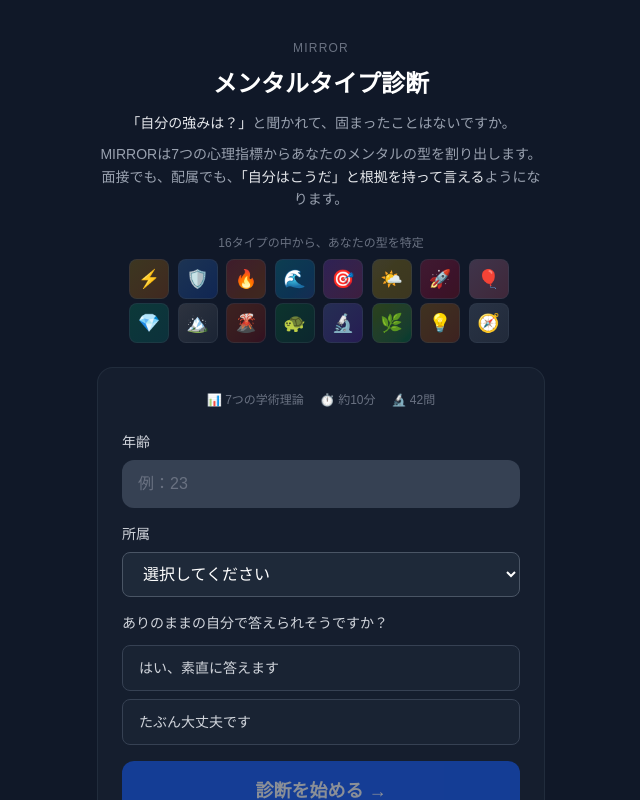
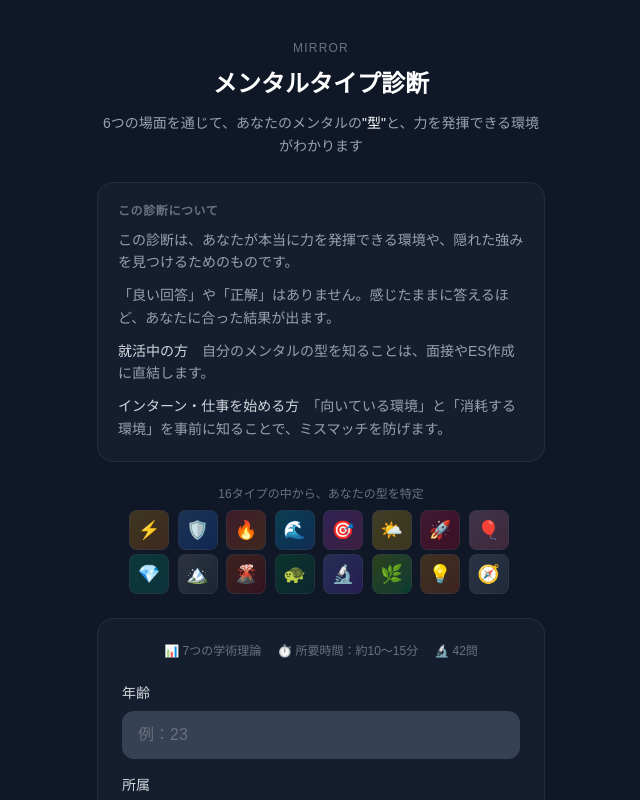
Before and after one commit to beruze555-wq/diagnosis-tool, a Next.js app: page / in a window 1280 px wide. Shown: the top 800 px of the page, without its empty margins (319-959 px from the left). Built offline with nearby package versions, Linux system fonts and the light colour scheme.

Commit message:
restore original copy, highlight active segment in progress bars

```diff
--- a/app/page.tsx
+++ b/app/page.tsx
@@ -87,18 +87,22 @@
     <div className="min-h-screen bg-gray-900 flex flex-col items-center justify-center px-4 py-10">
       <div className="w-full max-w-md space-y-6">
 
-        {/* Hero + メリット */}
+        {/* Hero */}
         <div className="text-center space-y-3">
           <p className="text-xs text-gray-500 tracking-widest uppercase">MIRROR</p>
           <h1 className="text-2xl font-bold text-white">メンタルタイプ診断</h1>
-          <div className="space-y-2 text-sm text-gray-400 leading-relaxed">
-            <p>
-              <span className="text-gray-200">「自分の強みは？」</span>と聞かれて、固まったことはないですか。
-            </p>
-            <p>
-              MIRRORは7つの心理指標からあなたのメンタルの型を割り出します。面接でも、配属でも、<span className="text-gray-200">「自分はこうだ」と根拠を持って言える</span>ようになります。
-            </p>
-          </div>
+          <p className="text-sm text-gray-400 leading-relaxed">
+            6つの場面を通じて、あなたのメンタルの<span className="text-white">"型"</span>と、力を発揮できる環境がわかります
+          </p>
+        </div>
+
+        {/* この診断について */}
+        <div className="bg-gray-800/40 rounded-2xl p-5 border border-gray-700/40 space-y-2.5 text-sm text-gray-400 leading-relaxed">
+          <p className="text-xs font-semibold text-gray-500 uppercase tracking-wider">この診断について</p>
+          <p>この診断は、あなたが本当に力を発揮できる環境や、隠れた強みを見つけるためのものです。</p>
+          <p>「良い回答」や「正解」はありません。感じたままに答えるほど、あなたに合った結果が出ます。</p>
+          <p><span className="text-gray-300 font-medium">就活中の方</span>　自分のメンタルの型を知ることは、面接やES作成に直結します。</p>
+          <p><span className="text-gray-300 font-medium">インターン・仕事を始める方</span>　「向いている環境」と「消耗する環境」を事前に知ることで、ミスマッチを防げます。</p>
         </div>
 
         {/* 16タイプ プレビュー */}
@@ -123,7 +127,7 @@
           {/* Trust badges */}
           <div className="flex justify-center gap-4 text-xs text-gray-500 pb-2">
             <span>📊 7つの学術理論</span>
-            <span>⏱️ 約10分</span>
+            <span>⏱️ 所要時間：約10〜15分</span>
             <span>🔬 42問</span>
           </div>
 
--- a/app/result/page.tsx
+++ b/app/result/page.tsx
@@ -35,25 +35,38 @@
 
 // ─── Color helpers ─────────────────────────────────────────────────────────────
 
-function scoreBarColor(score: number): string {
-  if (score >= 80) return 'bg-green-500'
-  if (score >= 60) return 'bg-blue-500'
-  if (score >= 40) return 'bg-yellow-500'
-  return 'bg-red-500'
+function scoreSegment(score: number): 'red' | 'yellow' | 'blue' | 'green' {
+  if (score >= 80) return 'green'
+  if (score >= 60) return 'blue'
+  if (score >= 40) return 'yellow'
+  return 'red'
+}
+
+function scoreTextColor(score: number): string {
+  if (score >= 80) return 'text-green-400'
+  if (score >= 60) return 'text-blue-400'
+  if (score >= 40) return 'text-yellow-400'
+  return 'text-red-400'
 }
 
 // ─── Shared color progress bar ────────────────────────────────────────────────
 
 function ColorProgressBar({ score }: { score: number }) {
+  const seg = scoreSegment(score)
+  const segments = [
+    { key: 'red',    bg: seg === 'red'    ? 'bg-red-500'    : 'bg-red-500/30',    width: '40%', label: '0-39',   left: '20%', labelColor: seg === 'red'    ? 'text-red-400'    : 'text-gray-600' },
+    { key: 'yellow', bg: seg === 'yellow' ? 'bg-yellow-500' : 'bg-yellow-500/30', width: '20%', label: '40-59',  left: '50%', labelColor: seg === 'yellow' ? 'text-yellow-400' : 'text-gray-600' },
+    { key: 'blue',   bg: seg === 'blue'   ? 'bg-blue-500'   : 'bg-blue-500/30',   width: '20%', label: '60-79',  left: '70%', labelColor: seg === 'blue'   ? 'text-blue-400'   : 'text-gray-600' },
+    { key: 'green',  bg: seg === 'green'  ? 'bg-green-500'  : 'bg-green-500/30',  width: '20%', label: '80-100', left: '90%', labelColor: seg === 'green'  ? 'text-green-400'  : 'text-gray-600' },
+  ]
   return (
     <div className="mt-2 mb-1">
       <div className="relative flex items-center" style={{ height: '20px' }}>
         {/* 4-color range bar */}
         <div className="absolute left-0 right-0 top-1/2 -translate-y-1/2 h-3 rounded-full overflow-hidden flex">
-          <div className="bg-red-500/80" style={{ width: '40%' }} />
-          <div className="bg-yellow-500/80" style={{ width: '20%' }} />
-          <div className="bg-blue-500/80" style={{ width: '20%' }} />
-          <div className="bg-green-500/80" style={{ width: '20%' }} />
+          {segments.map(s => (
+            <div key={s.key} className={s.bg} style={{ width: s.width }} />
+          ))}
         </div>
         {/* Position marker */}
         <div
@@ -61,15 +74,15 @@
           style={{ left: `${score}%`, transform: 'translateX(-50%)' }}
         />
       </div>
-      {/* Scale numbers */}
+      {/* Segment labels */}
       <div className="relative mt-1" style={{ height: '16px' }}>
-        {[0, 40, 60, 80, 100].map((n) => (
+        {segments.map(s => (
           <span
-            key={n}
-            className="absolute text-xs text-gray-600"
-            style={{ left: `${n}%`, transform: 'translateX(-50%)' }}
+            key={s.key}
+            className={`absolute text-xs ${s.labelColor}`}
+            style={{ left: s.left, transform: 'translateX(-50%)' }}
           >
-            {n}
+            {s.label}
           </span>
         ))}
       </div>
@@ -94,7 +107,7 @@
     <div className="bg-gray-800/50 rounded-2xl p-6 border border-gray-700/50 shadow-lg space-y-3">
       <div className="flex justify-between items-center">
         <span className="text-sm font-semibold text-gray-200">{label}</span>
-        <span className="text-xl font-bold text-white">
+        <span className={`text-xl font-bold ${skipped ? 'text-white' : scoreTextColor(score)}`}>
           {skipped ? '—' : score}
           {!skipped && <span className="text-xs text-gray-400 font-normal"> / 100</span>}
         </span>
@@ -133,7 +146,7 @@
           {isRef && (
             <span className="text-xs text-gray-500">（行動パターンから推定）</span>
           )}
-          <span className="text-base font-bold text-white">
+          <span className={`text-base font-bold ${scoreTextColor(score)}`}>
             {score}
             <span className="text-xs text-gray-400 font-normal"> / 100</span>
           </span>
```
